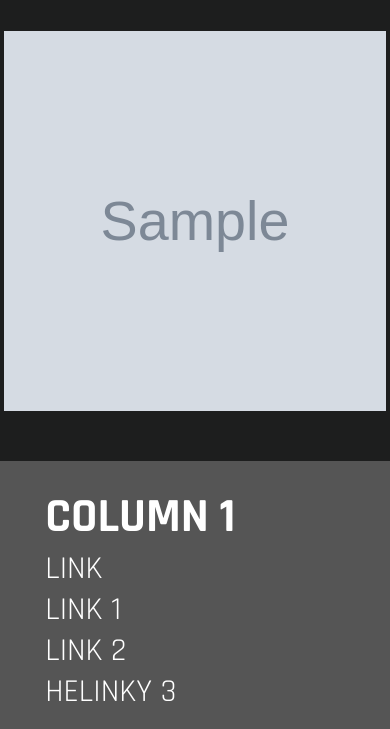
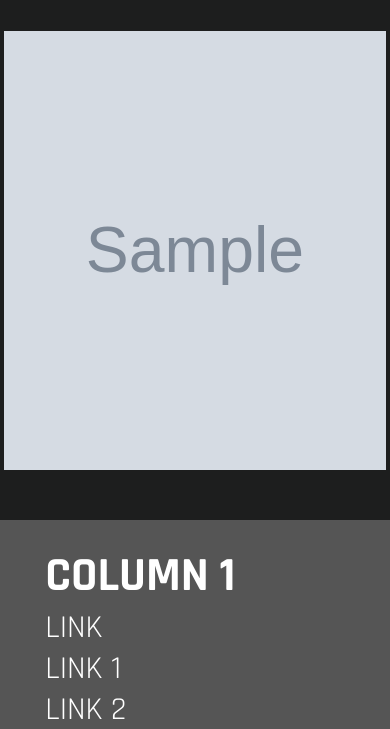
Before and after one commit to honeylemonicetea/LastFMStats, a Django app: template core/templates/artists.html in a window 390 px wide. Shown: the part 2184-2913 px from the top of the page. Run offline with Django 4.2, Linux system fonts and the light colour scheme; the template is opened without the code that fills it: most values are stand-ins (such as "Sample title", 1, 10 or a date in 2020); grey boxes marked "Sample" are stand-in pictures; grey boxes are pictures that could not be loaded.

Commit message:
fixed mobile artist cards

```diff
--- a/core/static/css/media.css
+++ b/core/static/css/media.css
@@ -104,7 +104,10 @@
         }
         .artist-card, .album-card{
             width: auto;
-            height: 45vh;
+            height: 52vh;
+            /* background-size: contain; */
+            /* background-repeat: no-repeat; */
+            background-color: black;
 
         }
 
--- a/core/static/css/page_styles.css
+++ b/core/static/css/page_styles.css
@@ -2,7 +2,7 @@
 
 .home-banner{
     background-image: url('https://images.unsplash.com/photo-1563120425-aacf863ea7b3?ixlib=rb-1.2.1&ixid=MnwxMjA3fDB8MHxwaG90by1wYWdlfHx8fGVufDB8fHx8&auto=format&fit=crop&w=1170&q=80');
-    width: 99.1vw;
+    width:100%;
     height: 93.7vh;
     background-attachment: fixed;
     margin: 0;
```
